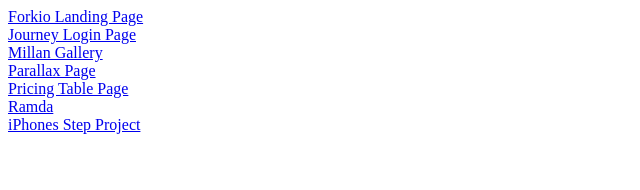
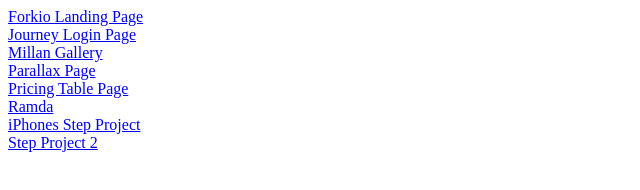
Before and after one commit to olegmikadze/olegmikadze.github.io, a plain HTML site: page index.html in a window 1280 px wide. Shown: the whole page, without its empty margins (0-640 px from the left). Drawn offline with Linux system fonts and the light colour scheme.

Commit message:
index changed

```diff
--- a/index.html
+++ b/index.html
@@ -27,6 +27,9 @@
 <div>
     <a href="https://olegmikadze.github.io/iPhone/">iPhones Step Project</a>
 </div>
+<div>
+    <a href="https://olegmikadze.github.io/StepProject2/">Step Project 2</a>
+</div>
 
 </body>
 </html>
```
